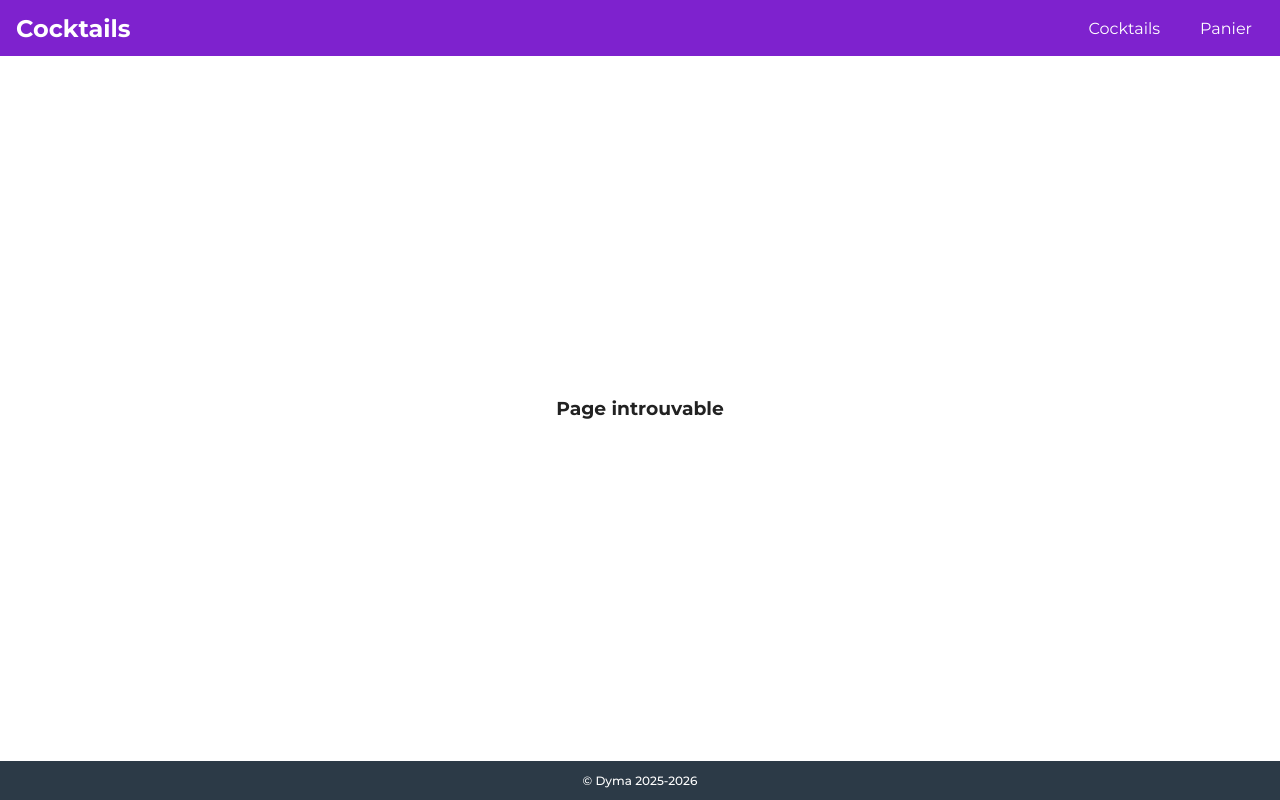
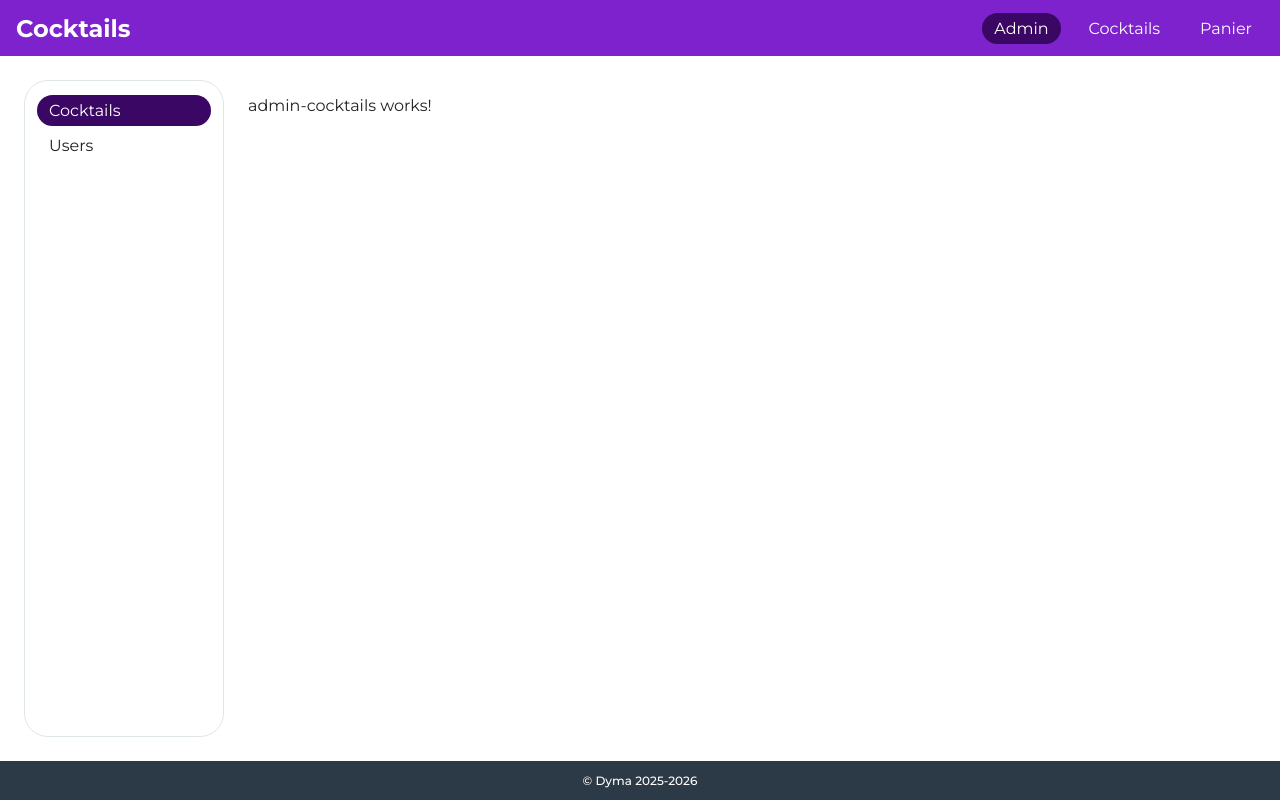
Before and after one commit to remymoro/cocktail-book, an Angular app: page /admin/cocktails in a window 1280 px wide. Built offline with nearby package versions, Linux system fonts and the light colour scheme; no server answers.

Commit message:
admin panel

```diff
--- a/src/app/app.routes.ts
+++ b/src/app/app.routes.ts
@@ -13,6 +13,11 @@ export const routes: Routes = [
       (await import('./views/cart/cart.component')).CartComponent,
   },
   {
+    path: 'admin',
+    loadChildren: async () =>
+      (await import('./views/admin/admin.routes')).routes,
+  },
+  {
     path: '',
     pathMatch: 'full',
     redirectTo: 'cocktails',
--- a/src/app/components/header/components/header-menu.component.ts
+++ b/src/app/components/header/components/header-menu.component.ts
@@ -42,6 +42,10 @@ export class HeaderMenuComponent {
   show = signal(false);
   navigations = [
     {
+      path: '/admin',
+      name: 'Admin',
+    },
+    {
       path: '/cocktails',
       name: 'Cocktails',
     },
--- a/src/app/components/header/header.component.ts
+++ b/src/app/components/header/header.component.ts
@@ -8,6 +8,9 @@ import { RouterLink, RouterLinkActive } from '@angular/router';
   template: `
     <div class="flex-auto text-bold text-lg">Cocktails</div>
     <ul class="xs-hide flex flex-row gap-16">
+      <li>
+        <a routerLink="/admin" routerLinkActive="active-link">Admin</a>
+      </li>
       <li>
         <a routerLink="/cocktails" routerLinkActive="active-link">Cocktails</a>
       </li>
--- /dev/null
+++ b/src/app/views/admin/admin.component.ts
@@ -0,0 +1,16 @@
+import { Component } from '@angular/core';
+import { AdminNavbarComponent } from './components/admin-navbar.component';
+import { RouterOutlet } from '@angular/router';
+
+@Component({
+  selector: 'app-admin',
+  imports: [AdminNavbarComponent, RouterOutlet],
+  template: `
+    <app-admin-navbar />
+    <div class="flex-auto">
+      <router-outlet />
+    </div>
+  `,
+  styles: `:host { display: flex; gap: 24px; padding: 24px; flex: 1 1 auto }`,
+})
+export class AdminComponent {}
--- /dev/null
+++ b/src/app/views/admin/views/admin-cocktails/admin-cocktails.component.ts
@@ -0,0 +1,9 @@
+import { Component } from '@angular/core';
+
+@Component({
+  selector: 'app-admin-cocktails',
+  imports: [],
+  template: ` <p>admin-cocktails works!</p> `,
+  styles: ``,
+})
+export class AdminCocktailsComponent {}
--- /dev/null
+++ b/src/app/views/admin/views/admin-users/admin-users.component.ts
@@ -0,0 +1,9 @@
+import { Component } from '@angular/core';
+
+@Component({
+  selector: 'app-admin-users',
+  imports: [],
+  template: ` <p>admin-users works!</p> `,
+  styles: ``,
+})
+export class AdminUsersComponent {}
--- a/src/styles/_utils.scss
+++ b/src/styles/_utils.scss
@@ -121,3 +121,7 @@
 .m-20 {
   margin: 20px;
 }
+
+.p-12 {
+  padding: 12px;
+}
```
Also changed, not shown: src/app/views/admin/admin.routes.ts (added, +26 -0 lines).
